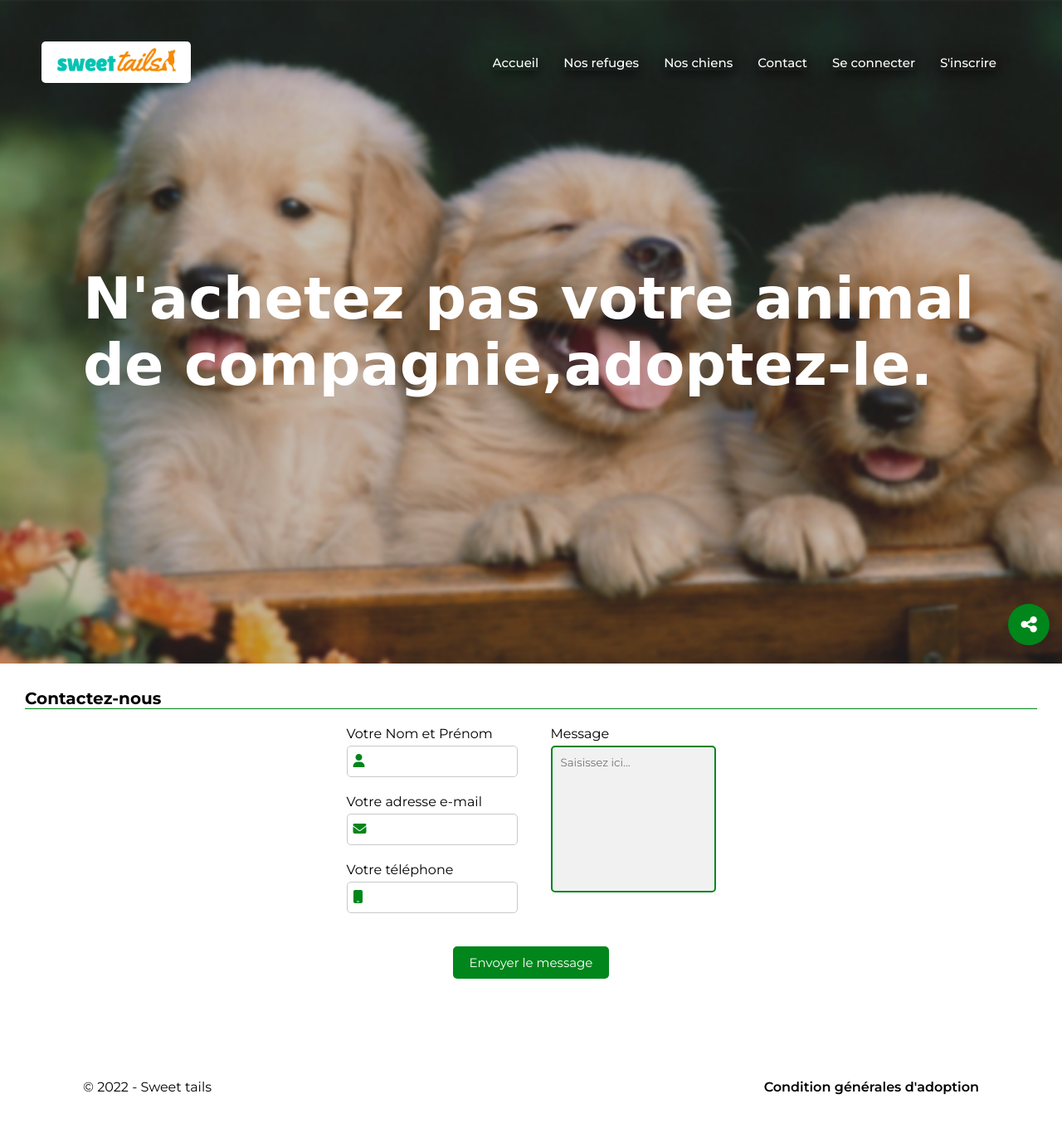
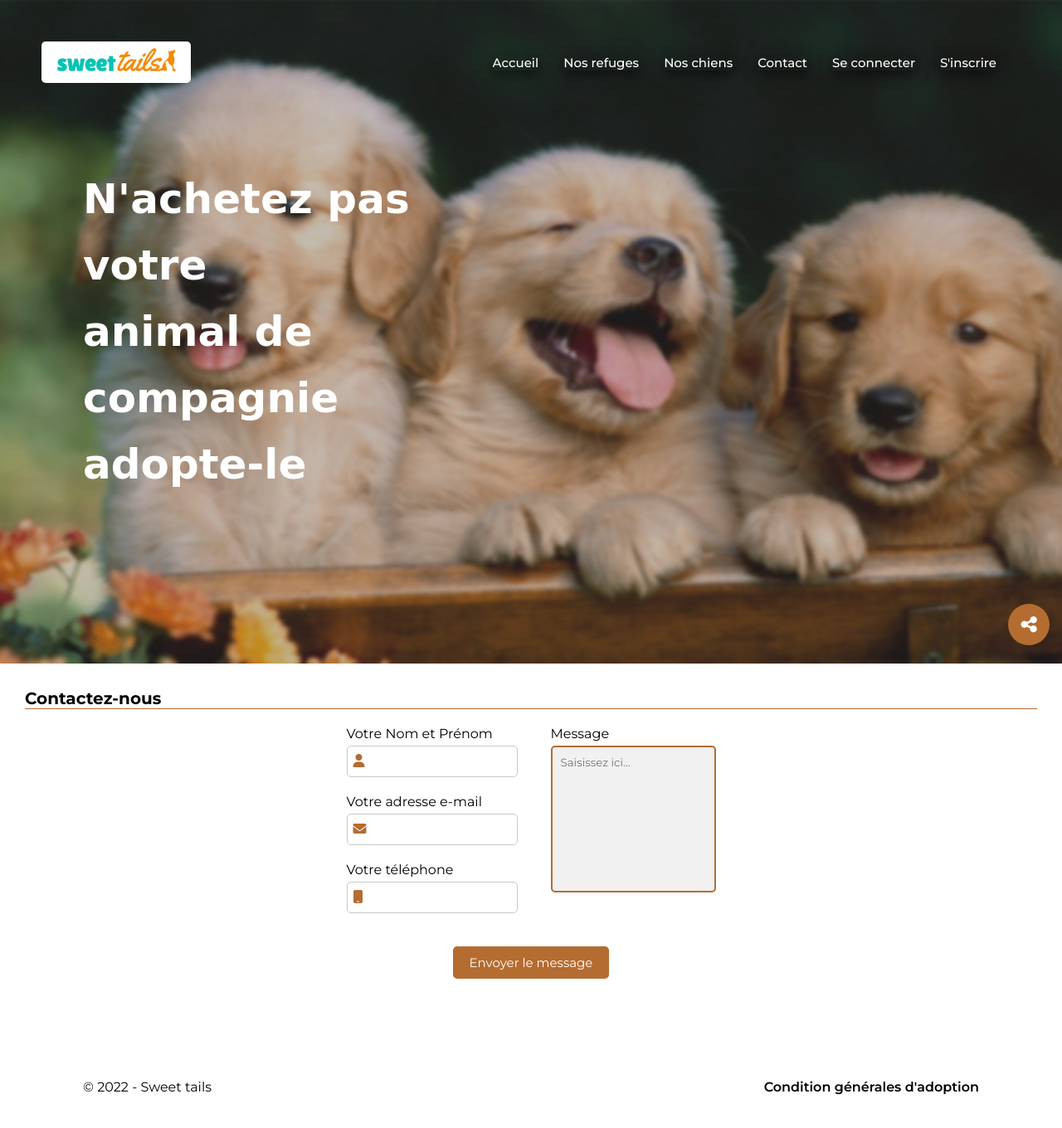
Before and after one commit to touXik/tpihm-l3, a PHP site: page / in a window 1280 px wide. Shown: the whole page at 83% size. Run offline with PHP 8.4, Linux system fonts and the light colour scheme; some libraries are stand-ins or nearby versions.

Commit message:
version2

```diff
--- a/css/styles.css
+++ b/css/styles.css
@@ -92,11 +92,11 @@
 }
 
 .big-title {
-    width: 100%;
+    width: 50%;
     color: white;
-    font-size: 70px;
+    font-size: 50px;
     font-family: "Abril Fatface", cursive;
-    font-weight: 70px;
+    font-weight: 30px;
 }
 
 
@@ -262,7 +262,7 @@
 .toggle {
   width: 50px;
   height: 50px;
-  background:  #00861B;
+  background:  #b46c31;
   border-radius: 50%;
   cursor: pointer;
   position: relative;
@@ -349,7 +349,7 @@ form h1 {
 form .separation {
   width: 100%;
   height: 1px;
-  background-color: #00861B;
+  background-color: #b46c31;
 }
 form .corps-formulaire {
       font-family: "Montserrat", sans-serif;
@@ -368,7 +368,7 @@ form .corps-formulaire .gauche .groupe input {
   margin-top: 5px;
   padding: 10px 5px 10px 30px;
   border: 1px solid #c9c9c9;
-  outline-color: #00861B;
+  outline-color: #b46c31;
   border-radius: 5px;
 }
 
@@ -377,7 +377,7 @@ form .corps-formulaire .gauche .groupe i {
   left: 0;
   top: 25px;
   padding: 9px 8px;
-  color: #00861B;
+  color: #b46c31;
 }
 
 form .corps-formulaire .droite {
@@ -390,7 +390,7 @@ form .corps-formulaire .droite .groupe textarea {
   margin-top: 5px;
   padding: 10px;
   background-color:  #f1f1f1;
-  border: 2px solid  #00861B ;
+  border: 2px solid  #b46c31;
   outline: none;
   border-radius: 5px;
   resize: none;
@@ -398,7 +398,7 @@ form .corps-formulaire .droite .groupe textarea {
 }
 form .pied-formulaire button {
   margin-top: 10px;
-  background-color: #00861B;
+  background-color:#b46c31;
   color: white;
   font-size: 15px;
   border: none;
--- a/css/stylescnx.css
+++ b/css/stylescnx.css
@@ -7,7 +7,7 @@ body{
 h1{
     display: flex;
      justify-content: center;
-	color: #00861B ;
+	color: #b46c31;
 
 }
 h2{
@@ -41,11 +41,11 @@ input{
 button{
 	border:0; padding: 10px 15px;
 	cursor:pointer; color:white;
-	background-color:#AACE3A;
+	background-color:#ffbb84;
 
 }
   button:focus,button:hover{
-	background-color:   #00861B  ;
+	background-color:   #b46c31  ;
 }
 .submit-form{
 	text-align:right;
--- a/html/login.html
+++ b/html/login.html
@@ -1,8 +1,8 @@
 <!DOCTYPE html>
 <html>
 <head>
-	<link rel="stylesheet" type="text/css" href="../CSS/stylescnx.css">
-	 <link rel="icon" type="images/png" href="../images/logo1.png">
+	<link rel="stylesheet" type="text/css" href="../css/stylescnx.css">
+	 <link rel="icon" type="images/png" href="../images/log2.jpeg">
 	<title>connexion</title>
 </head>
 <body>
--- a/html/register.html
+++ b/html/register.html
@@ -2,8 +2,8 @@
 <html>
 <head>
      <meta charset="utf-8">
-	<link rel="stylesheet" type="text/css" href="../CSS/stylescnx.css">
-	 <link rel="icon" type="images/png" href="../images/logo1.png">
+	<link rel="stylesheet" type="text/css" href="../css/stylescnx.css">
+	 <link rel="icon" type="images/png" href="../images/log2.jpeg">
 	<title>s'inscrire</title>
 </head>
 <body>
--- a/index.html
+++ b/index.html
@@ -31,10 +31,10 @@
                     <a href="#contact" data-text="contact">Contact</a>
                 </li>
                  <li>
-                    <a target="_blank" href="html/login.html" data-text="se connecter">Se connecter</a>
+                    <a href="html/login.html" data-text="se connecter">Se connecter</a>
                 </li>
                  <li>
-                    <a target="_blank" href="html/register.html" data-text="s'inscrire">S'inscrire</a>
+                    <a href="html/register.html" data-text="s'inscrire">S'inscrire</a>
                 </li>
             </ul>
             <div class="burger-container">
@@ -42,7 +42,7 @@
             </div>
         </header>
         <div class="landing">
-            <h1 class="big-title">N'achetez pas votre animal de compagnie,adoptez-le.</h1>
+            <h1 class="big-title">N'achetez pas votre <br> animal de compagnie<br> adopte-le</h1>
 
         </div>
     </section>
@@ -112,7 +112,7 @@
 
 <!------------------------------------------------------------------------------------------------------>
 
-    <script type="text/javascript" src="JS/js.js"></script>
+    <script type="text/javascript" src="js/js.js"></script>
    <script src="https://kit.fontawesome.com/9f75563516.js" crossorigin="anonymous"></script>
 
 
```
Also changed, not shown: js/js.js (+0 -44 lines).
